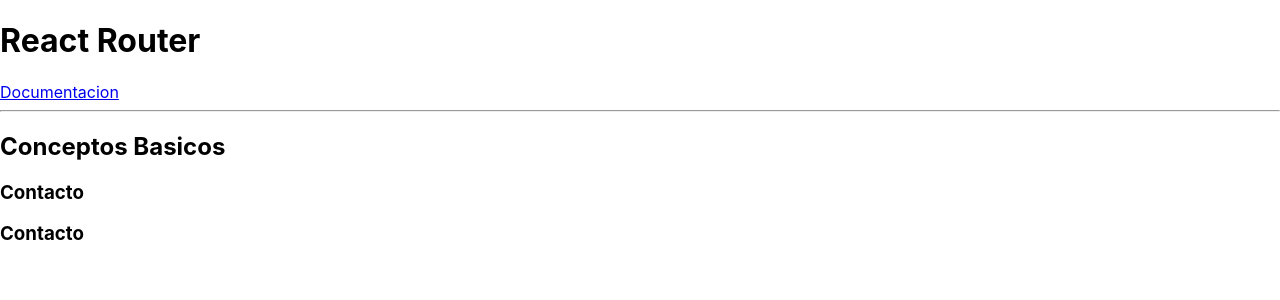
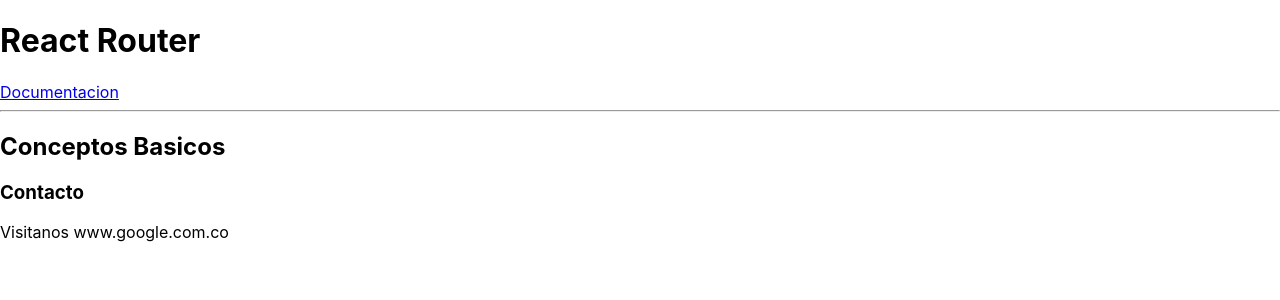
Before and after one commit to nicolaymh/ConceptsRouterV5, a React (Create React App) app: page /contacto in a window 1280 px wide. Shown: the top 300 px of the page. Built offline with nearby package versions, Linux system fonts and the light colour scheme; the HTML template or start-up script is replaced by a standard one.

Commit message:
Usando la propiedad commponent de Route para llamar un componente en la ruta

```diff
--- a/src/components/ConceptosBasicos.js
+++ b/src/components/ConceptosBasicos.js
@@ -26,10 +26,10 @@
                             Lorem ut aliqua reprehenderit aliqua veniam.
                         </p>
                     </Route>
-                    <Route exact path='/contacto'>
-                        <h3>Contacto</h3>
-                        <Contacto />
-                    </Route>
+                    // Para invocar el componente mediante la propiedad
+                    component de Route, debe llamarse directo como si fuera una
+                    funcion:
+                    <Route exact path='/contacto' component={Contacto} />
                 </Switch>
             </Router>
         </div>
--- a/src/pages/Contacto.js
+++ b/src/pages/Contacto.js
@@ -4,6 +4,7 @@
     return (
         <div>
             <h3>Contacto</h3>
+            <p>Visitanos www.google.com.co</p>
         </div>
     );
 };
```
